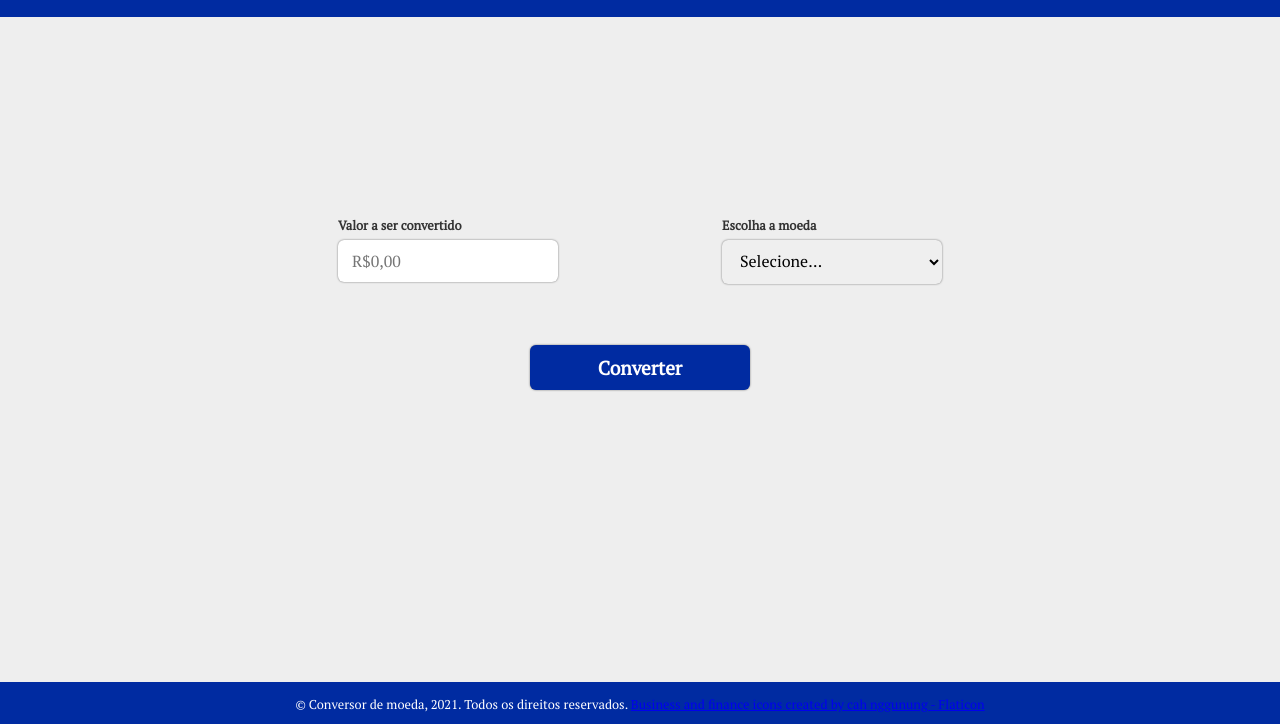
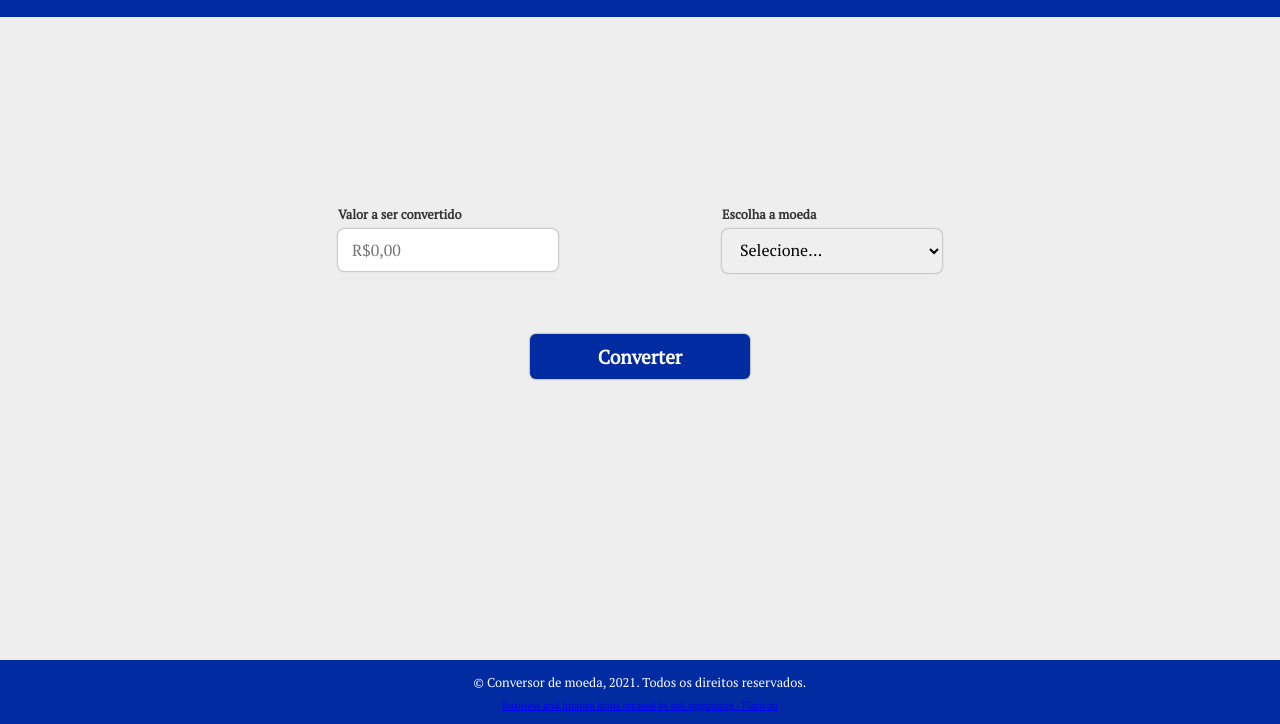
Before and after one commit to fefagundes-15/Currency-converter, a plain HTML site: page index.html in a window 1280 px wide. Shown: the part 76-800 px from the top of the page. Drawn offline with Linux system fonts and the light colour scheme.

Commit message:
Update index.html

```diff
--- a/index.html
+++ b/index.html
@@ -52,10 +52,8 @@
 
     <footer>
         <span>
-            &copy; Conversor de moeda, 2021. Todos os direitos reservados.
-        </span>
-        <span>
-            <a href="https://www.flaticon.com/free-icons/business-and-finance" title="business and finance icons">Business and finance icons created by cah nggunung - Flaticon</a>
+            &copy; Conversor de moeda, 2021. Todos os direitos reservados. <br>
+            <a style="font-size: 10px; text-align: right;" href="https://www.flaticon.com/free-icons/business-and-finance" title="business and finance icons">Business and finance icons created by cah nggunung - Flaticon</a>
         </span>
     </footer>
     <!-- JS -->
```
